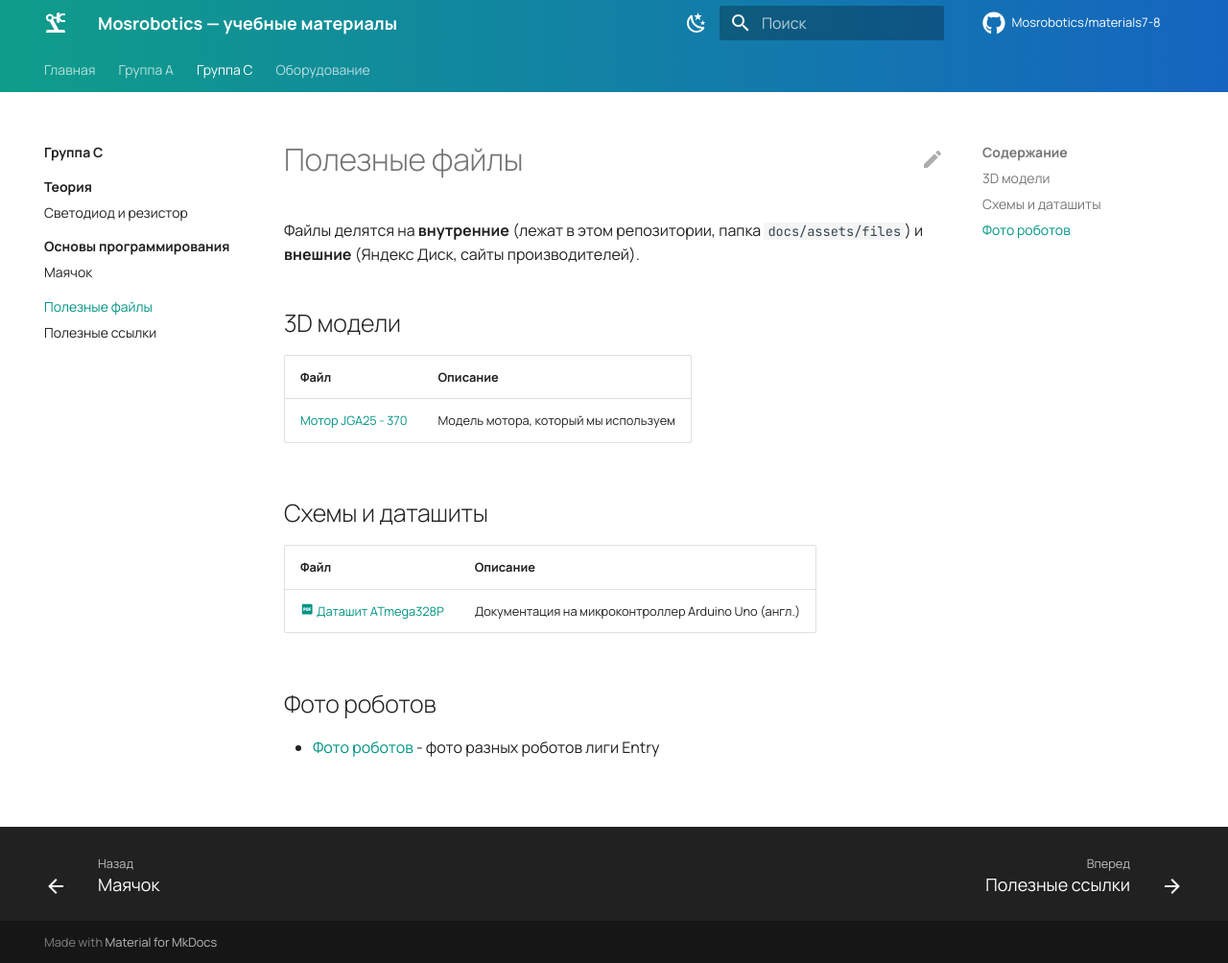
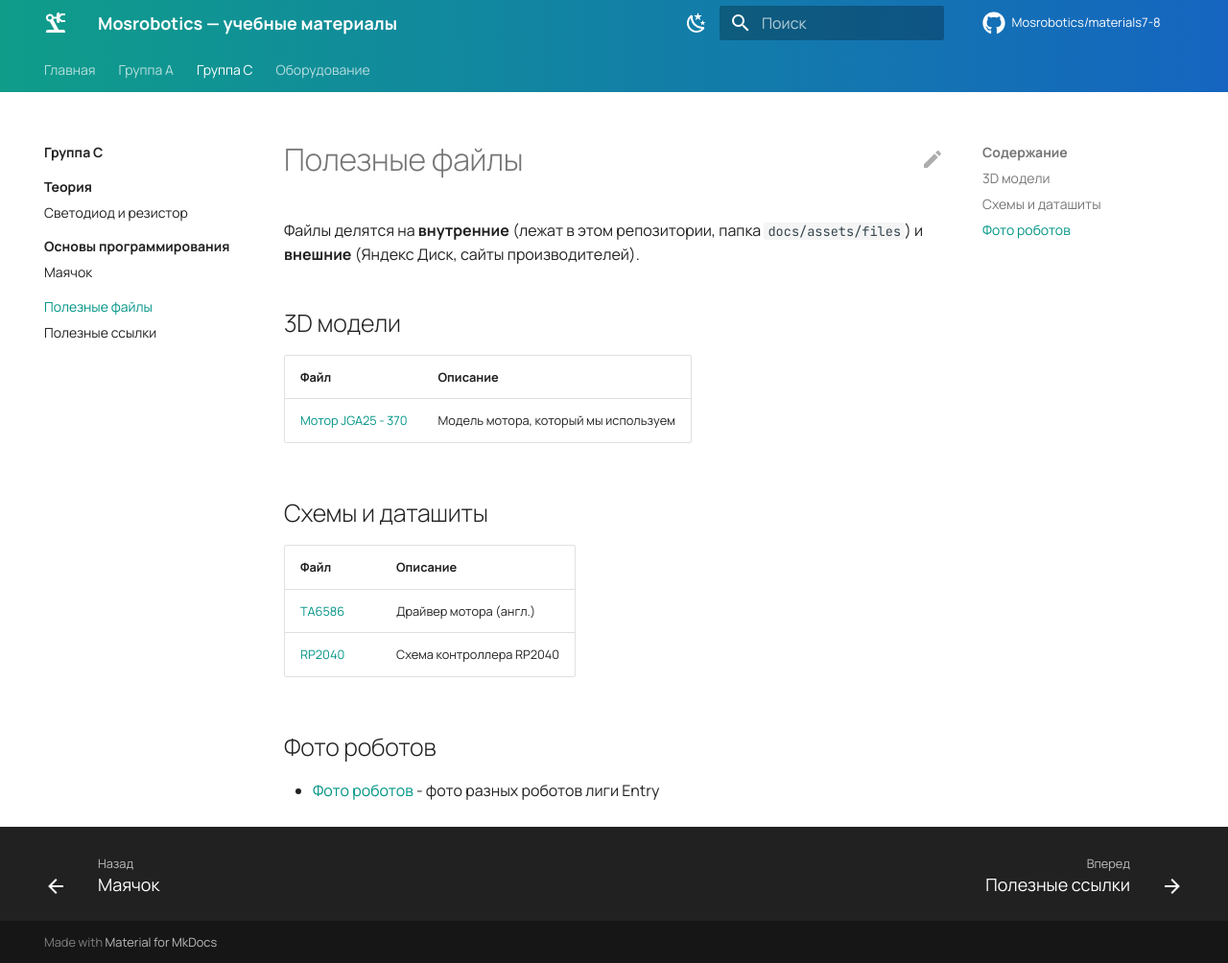
Before and after one commit to Mosrobotics/materials7-8, an MkDocs documentation site: the page built from docs/group-c/files.md, in a window 1280 px wide and 1004 px high. Shown: the whole window at 96% size. Built offline with MkDocs 1.6.1 and Material for MkDocs 9.7.7, drawn with Linux system fonts in a browser that asks for light colours; comment, search, counter and statistics services are not loaded.

Commit message:
Update files.md

```diff
--- a/docs/group-c/files.md
+++ b/docs/group-c/files.md
@@ -12,7 +12,8 @@
 
 | Файл | Описание |
 |------|----------|
-| [:material-file-pdf-box: Даташит ATmega328P](https://ww1.microchip.com/downloads/en/DeviceDoc/Atmel-7810-Automotive-Microcontrollers-ATmega328P_Datasheet.pdf) | Документация на микроконтроллер Arduino Uno (англ.) |
+| [TA6586](../assets/files/TA6586.PDF) | Драйвер мотора (англ.) |
+| [RP2040](../assets/files/) | Схема контроллера RP2040 |
 
 ## Фото роботов
 - [Фото роботов](https://disk.yandex.ru/d/DG8rAbJidBSaRQ) - фото разных роботов лиги Entry
```
